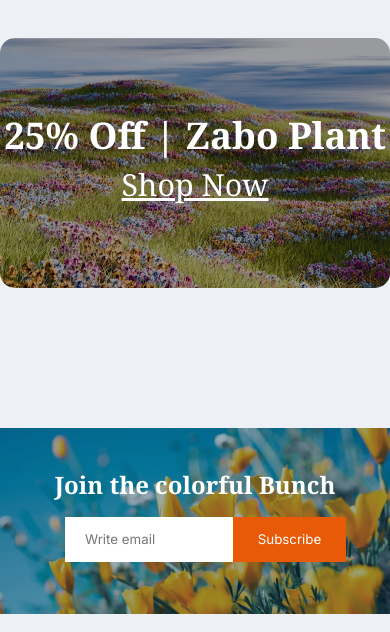
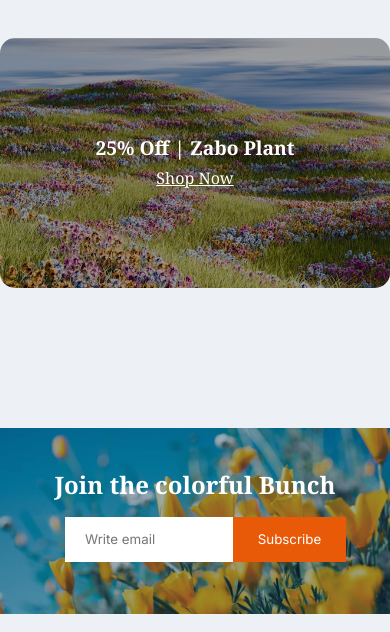
Before and after one commit to fihadhub/Assignment02, a plain HTML site: page index.html in a window 390 px wide. Shown: the part 4128-4760 px from the top of the page. Drawn offline with Linux system fonts and the light colour scheme.

Commit message:
full and final check

```diff
--- a/style.css
+++ b/style.css
@@ -389,6 +389,16 @@
   .box3 {
     grid-row: auto;
   }
+  .box-title-l{
+    font-size: 1.2rem;
+    color: #FFFFFF;
+    margin-bottom: 0;
+  }
+  .box-button-l{
+    font-size: 1rem;
+    color: #FFFFFF;
+    text-decoration: underline;
+  }
 }
 
 /* join-bunch*/
```
